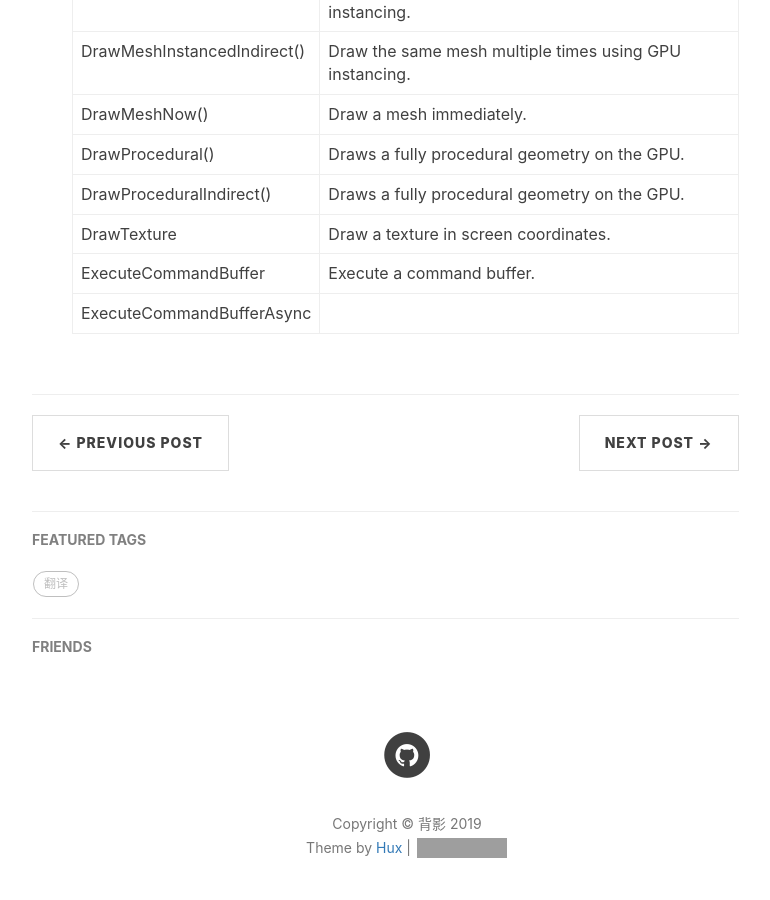
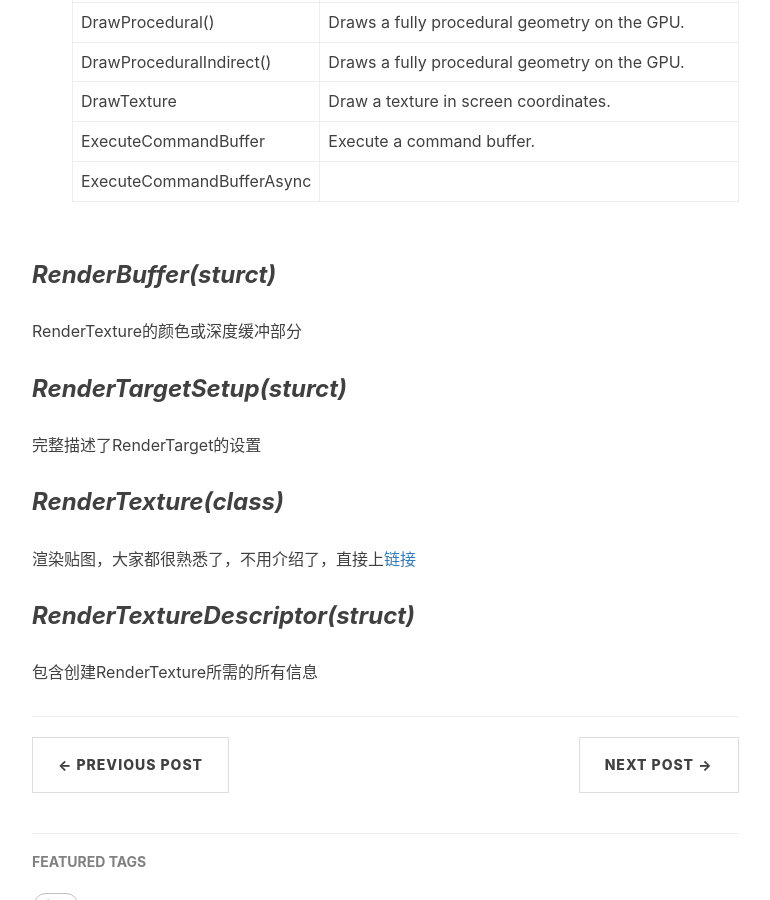
Before and after one commit to lyback/lyback.github.com, a Jekyll site: the page built from _posts/2019-03-22-Unity-Scripting-API-Rendering.markdown, in a window 1280 px wide and 900 px high, scrolled down 2571 px. Shown: the whole window, without its empty margins (233-1003 px from the left). Built offline with Jekyll 4.4.1, drawn with Linux system fonts in a browser that asks for light colours; nearby versions of some CDN libraries; comment, search, counter and statistics services are not loaded; grey boxes are pictures that could not be loaded.

Commit message:
add:向量

```diff
--- a/_posts/2019-03-22-Unity-Scripting-API-Rendering.markdown
+++ b/_posts/2019-03-22-Unity-Scripting-API-Rendering.markdown
@@ -13,47 +13,47 @@
 
 # **UnityEngine.Rendering**
 
-## *AsyncGPUReadback(class)* && *AsyncGPUReadbackRequest(struct)*
+### *AsyncGPUReadback(class)* && *AsyncGPUReadbackRequest(struct)*
 允许异步读取GPU回传的资源
 [项目示例](https://github.com/keijiro/AsyncCaptureTest)
 
-## *CommandBuffer(class)*
+### *CommandBuffer(class)*
 要执行的图形命令列表
 [官方教程](https://docs.unity3d.com/Manual/GraphicsCommandBuffers.html)
 
-## *GPUFence(struct)*
+### *GPUFence(struct)*
 用于管理异步计算队列和图形队列的任务之间的同步(目前只支持PS4平台)
 [SystemInfo.supportsGPUFence](https://docs.unity3d.com/ScriptReference/SystemInfo-supportsGPUFence.html)
 
-## *GraphicsSettings(class)*
+### *GraphicsSettings(class)*
 修改[GraphicsSettings](https://docs.unity3d.com/Manual/class-GraphicsSettings.html)的接口类
 
-## *PlatformKeywordSet(struct)* && *ShaderKeywordSet(struct)* && *ShaderKeyword(class)*
+### *PlatformKeywordSet(struct)* && *ShaderKeywordSet(struct)* && *ShaderKeyword(class)*
 Shader代码的宏定义设置接口
 
-## *ReflectionProbeBlendInfo(struct)*
+### *ReflectionProbeBlendInfo(struct)*
 包含混合探针所需的信息
 [ReflectionProbe](https://docs.unity3d.com/Manual/ReflectionProbes.html)
 
-## *RenderTargetBinding(struct)*(未理解)
+### *RenderTargetBinding(struct)*(未理解)
 描述具有一个或多个颜色缓冲区的渲染目标，深度/模板缓冲区以及渲染目标处于活动状态时应用的关联加载/存储操作。
 
-## *RenderTargetIdentifier(struct)*
+### *RenderTargetIdentifier(struct)*
 在CommandBuffer中标识RenderTexture
 
-## *SortingGroup(class:Behaviour)*
+### *SortingGroup(class:Behaviour)*
 挂在GameObject上使得子节点作为一个Group参加排序
 
-## *SphericalHarmonicsL2(struct)*
+### *SphericalHarmonicsL2(struct)*
 二阶球形谐波（3个频段，9个系数），球谐函数标识各方向上的函数或信号，并且通常用于有效的模拟平滑光照的计算。
 
-## *SplashScreen(class)*
+### *SplashScreen(class)*
  Unity开机图接口类
 
-## *GL(class)*
+### *GL(class)*
 低级图形库，立即执行，所以通常写在OnPostRender()或者OnRenderImage()函数中，不然会被摄像机渲染时清理掉。[GL API](https://docs.unity3d.com/ScriptReference/GL.html)
 
-## *Graphics(class)*
+### *Graphics(class)*
 Unity绘制方法的源生接口，这是优化网格绘制的便捷方法。
 主要方法：
 |方法|功能|
@@ -67,3 +67,15 @@
 |DrawTexture|Draw a texture in screen coordinates.
 |ExecuteCommandBuffer|Execute a command buffer.
 |ExecuteCommandBufferAsync|
+
+### *RenderBuffer(sturct)*
+RenderTexture的颜色或深度缓冲部分
+
+### *RenderTargetSetup(sturct)*
+完整描述了RenderTarget的设置
+
+### *RenderTexture(class)*
+渲染贴图，大家都很熟悉了，不用介绍了，直接上[链接](https://docs.unity3d.com/ScriptReference/RenderTexture.html)
+
+### *RenderTextureDescriptor(struct)*
+包含创建RenderTexture所需的所有信息
```
Also changed, not shown: _posts/2019-03-29-Math.markdown (added, +27 -0 lines), img/in-post/post-math/向量概念.png (added), img/post-bg-math.jpg (added).
